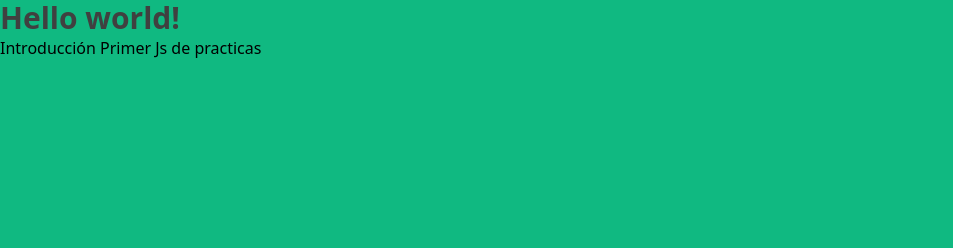
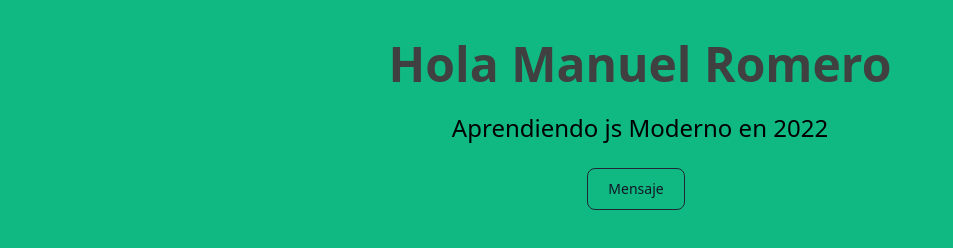
Before and after one commit to maalroba22/estuandojs, a plain HTML site: page 01-Introduccion/index.html in a window 1280 px wide. Shown: the whole page, without its empty margins (0-953 px from the left). Drawn offline with nearby package versions, Linux system fonts and the light colour scheme; a web font is replaced by a local one.

Commit message:
ejercicio 1 llamar js en html

```diff
--- a/01-Introduccion/index.html
+++ b/01-Introduccion/index.html
@@ -8,16 +8,17 @@
     <script src="https://cdn.tailwindcss.com"></script>
 </head>
 <body class="bg-emerald-500">
-    <div class="contenido">
-        <h1 class="text-3xl font-bold text-neutral-700">
-            Hello world!
-          </h1>
+    <div class=" flex justify-center items-center  mt-10 flex-col ">
+        <h1 class="nombre font-bold text-neutral-700 text-5xl ">
 
-        <p>Introducción Primer Js de practicas</p>
+        </h1>
+        <p class="m-6 text-2xl">Aprendiendo js Moderno en 2022</p>
+        <button  onClick='alertica()' type="button" id='mensaje' class="text-gray-900 hover:text-white border border-gray-800 hover:bg-gray-900 focus:ring-4 focus:outline-none focus:ring-gray-300 font-medium rounded-lg text-sm px-5 py-2.5 text-center mr-2 mb-2 dark:border-gray-600 dark:text-gray-400 dark:hover:text-white dark:hover:bg-gray-600 dark:focus:ring-gray-800">Mensaje</button>
 
     </div>
 </body>
 
-<script src="js/app.js"></script>
+ <script src="js/app.js"></script>
+
 </html>
 <!-- insertondo js en el html -->
--- a/01-Introduccion/js/app.js
+++ b/01-Introduccion/js/app.js
@@ -1 +1,12 @@
-alert('Hola manuel Romero')
+/**
+ * @description: Toma el nombre y lo pinta en el h1
+ */
+nombre = document.querySelector('.nombre')
+
+
+nombre.innerHTML =`
+Hola Manuel Romero
+`
+ const alertica =()=>{
+    alert('!hola tengo el gusto de informarle que estas aprendiendo js..')
+ }
```
